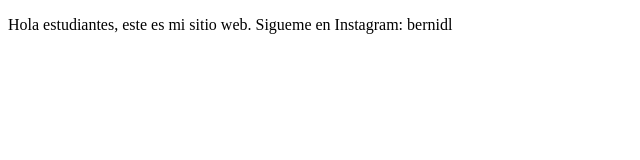
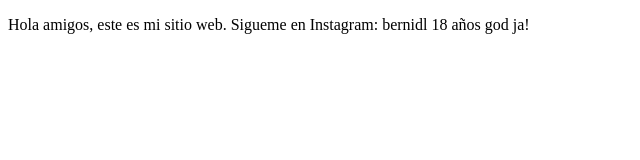
Before and after one commit to bernidl/proyectoDemoCursoPrework, a plain HTML site: page index.html in a window 1280 px wide. Shown: the whole page, without its empty margins (0-640 px from the left). Drawn offline with Linux system fonts and the light colour scheme.

Commit message:
cambios agregamos mi edad

```diff
--- a/index.html
+++ b/index.html
@@ -8,8 +8,9 @@
 </head>
 <body>
     <p>
-        Hola estudiantes, este es mi sitio web.
+        Hola amigos, este es mi sitio web.
         Sigueme en Instagram: bernidl
+        18 años god ja!
     </p>
 </body>
 </html>
```
